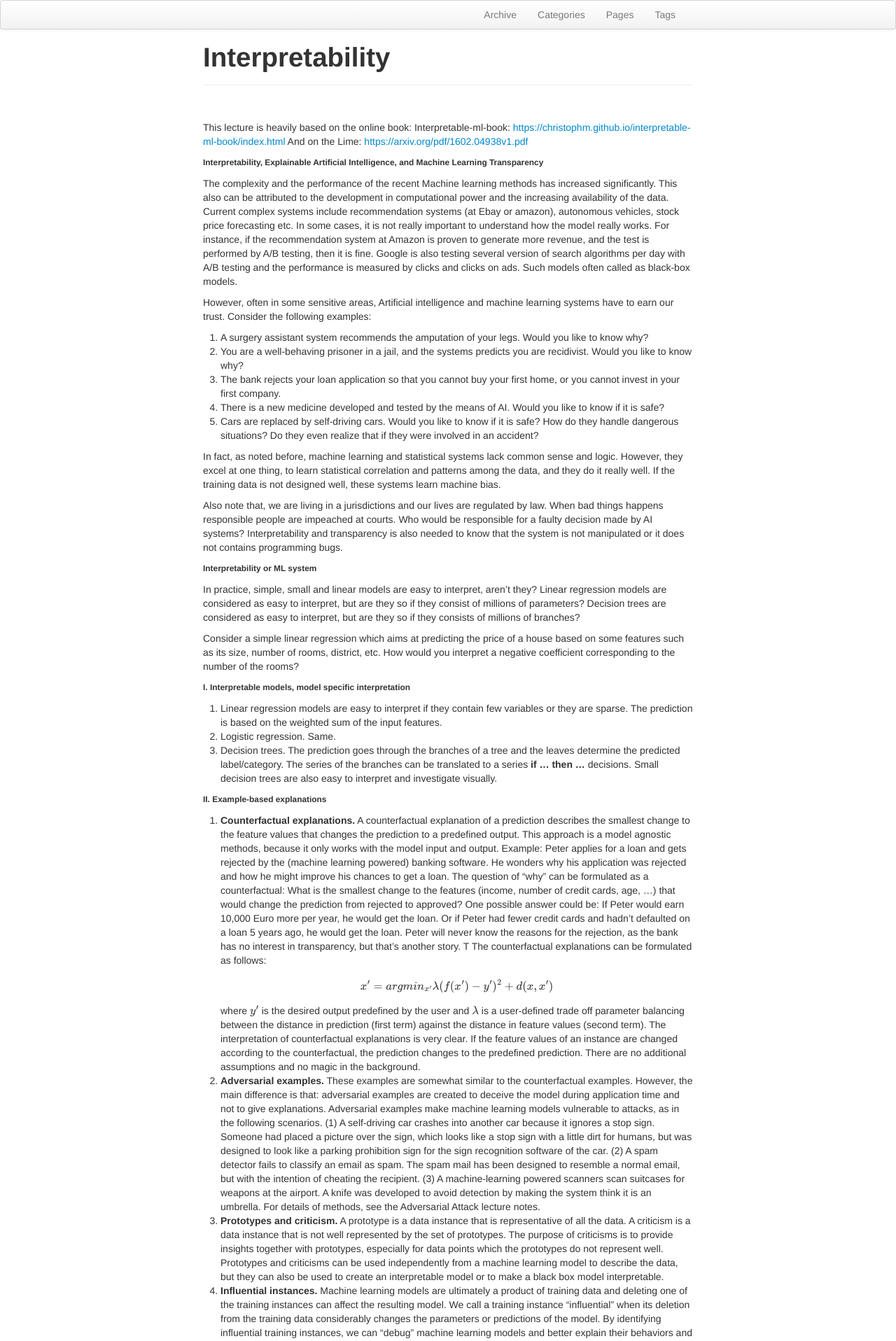
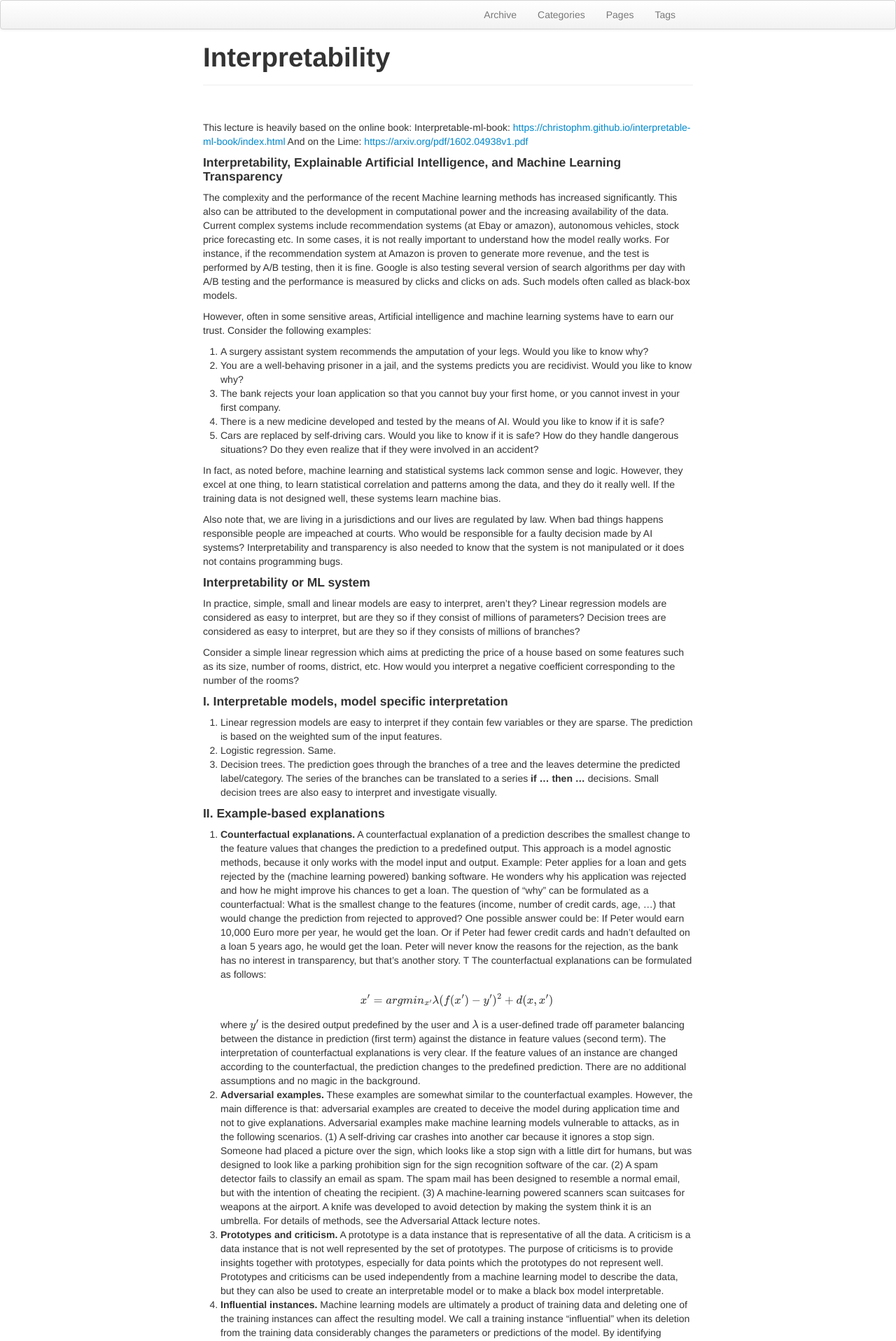
Before and after one commit to kfattila/kfattila.github.io, a Jekyll site: the page built from pages/Interpretability.md, in a window 1280 px wide. Shown: the top 1916 px of the page at 70% size. Built offline with Jekyll 4.4.1, drawn with Linux system fonts in a browser that asks for light colours; formulas are drawn with MathJax 3; comment, search, counter and statistics services are not loaded.

Commit message:
lectures

```diff
--- a/pages/Interpretability.md
+++ b/pages/Interpretability.md
@@ -8,7 +8,7 @@ description: ""
 This lecture is heavily based on the online book:
 Interpretable-ml-book: [https://christophm.github.io/interpretable-ml-book/index.html](https://christophm.github.io/interpretable-ml-book/index.html) And on the Lime: [https://arxiv.org/pdf/1602.04938v1.pdf](https://arxiv.org/pdf/1602.04938v1.pdf)
 
-###### Interpretability, Explainable Artificial Intelligence, and Machine Learning Transparency
+#### Interpretability, Explainable Artificial Intelligence, and Machine Learning Transparency
 
 The complexity and the performance of the recent Machine learning methods has increased significantly. This also can be attributed to the development in computational power and the increasing availability of the data. Current complex systems include recommendation systems (at Ebay or amazon), autonomous vehicles, stock price forecasting etc. In some cases, it is not really important to understand how the model really works. For instance, if the recommendation system at Amazon is proven to generate more revenue, and the test is performed by A/B testing, then it is fine. Google is also testing several version of search algorithms per day with A/B testing and the performance is measured by clicks and clicks on ads. Such models often called as black-box models.
 
@@ -23,7 +23,7 @@ In fact, as noted before, machine learning and statistical systems lack common s
 
 Also note that, we are living in a jurisdictions and our lives are regulated by law. When bad things happens responsible people are impeached at courts. Who would be responsible for a faulty decision made by AI systems? Interpretability and transparency is also needed to know that the system is not manipulated or it does not contains programming bugs.
 
-###### Interpretability or ML system
+#### Interpretability or ML system
 
 In practice, simple, small and linear models are easy to interpret, aren't they?
 Linear regression models are considered as easy to interpret, but are they so if they consist of millions of parameters?
@@ -32,13 +32,13 @@ Decision trees are considered as easy to interpret, but are they so if they cons
 Consider a simple linear regression which aims at predicting the price of a house based on some features such as its size, number of rooms, district, etc.
 How would you interpret a negative coefficient corresponding to the number of the rooms?
 
-###### I. Interpretable models, model specific interpretation
+#### I. Interpretable models, model specific interpretation
 
 1. Linear regression models are easy to interpret if they contain few variables or they are sparse. The prediction is based on the weighted sum of the input features.
 2. Logistic regression. Same.
 3. Decision trees. The prediction goes through the branches of a tree and the leaves determine the predicted label/category.  The series of the branches can be translated to a series **if … then …** decisions. Small decision trees are also easy to interpret and investigate visually.
 
-###### II. Example-based explanations
+#### II. Example-based explanations
 
 1. **Counterfactual explanations.** A counterfactual explanation of a prediction describes the smallest change to the feature values that changes the prediction to a predefined output. This approach is a model agnostic methods, because it only works with the model input and output. Example: Peter applies for a loan and gets rejected by the (machine learning powered) banking software. He wonders why his application was rejected and how he might improve his chances to get a loan. The question of “why” can be formulated as a counterfactual: What is the smallest change to the features (income, number of credit cards, age, …) that would change the prediction from rejected to approved? One possible answer could be: If Peter would earn 10,000 Euro more per year, he would get the loan. Or if Peter had fewer credit cards and hadn’t defaulted on a loan 5 years ago, he would get the loan. Peter will never know the reasons for the rejection, as the bank has no interest in transparency, but that’s another story. T
 The counterfactual explanations can be formulated as follows:
```
